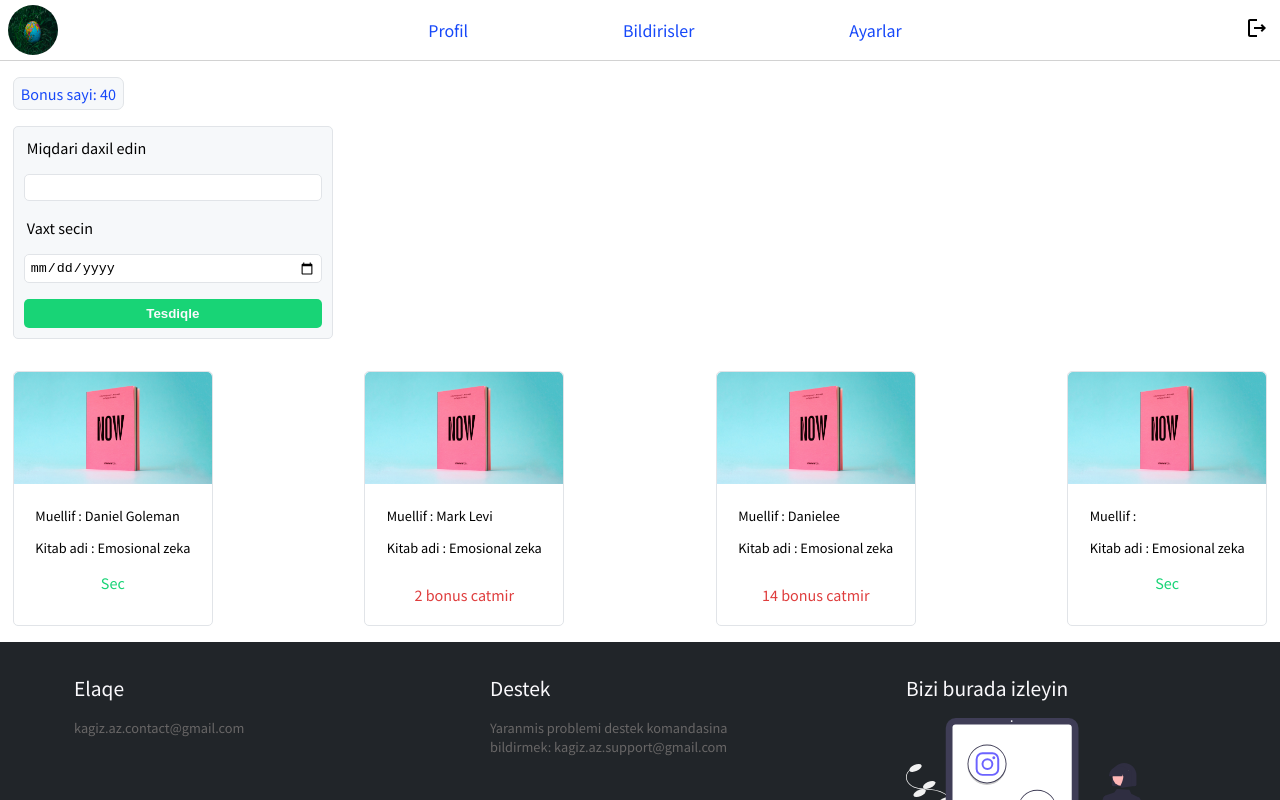
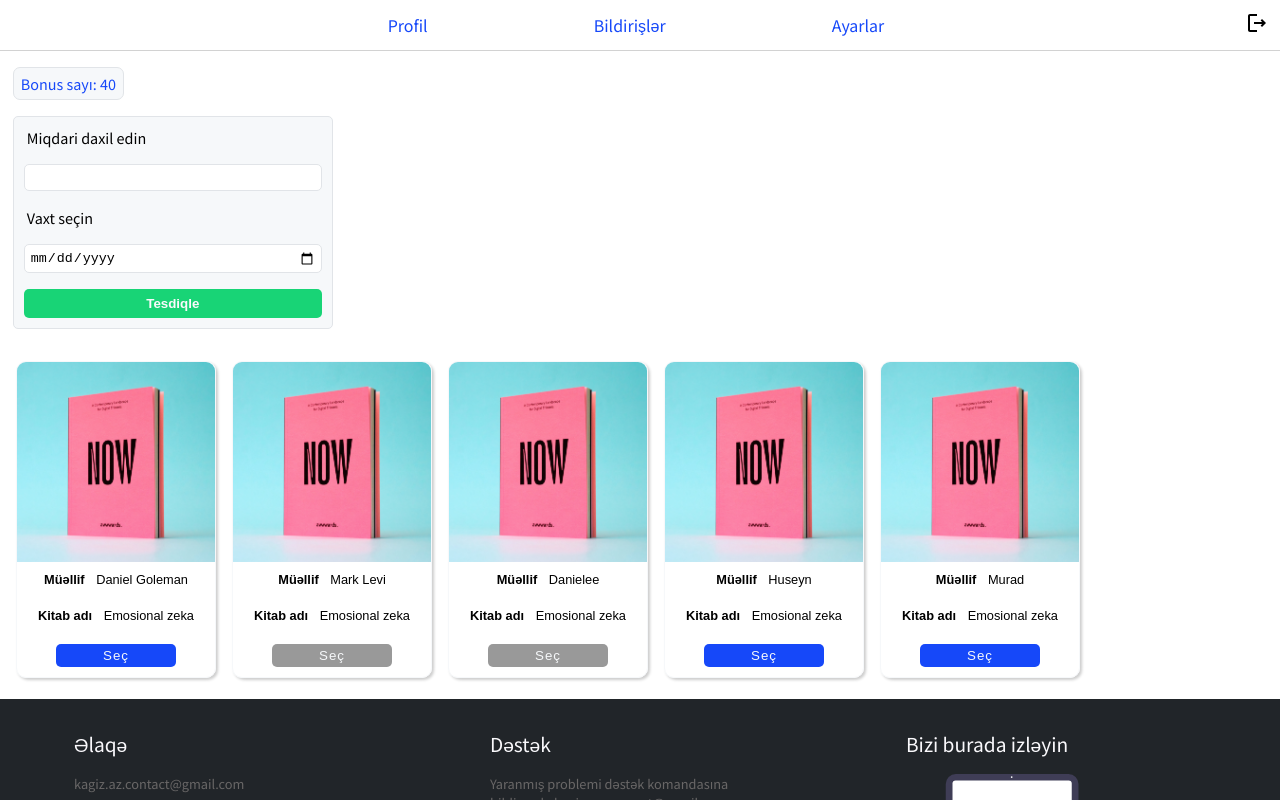
Before and after one commit to HuseyNovruzov/PaperRecycle, a Vue app in the folder paper_recycle/: page /user in a window 1280 px wide. Shown: the top 800 px of the page. Built offline with nearby package versions, Linux system fonts and the light colour scheme.

Commit message:
Production version

```diff
--- a/paper_recycle/src/App.vue
+++ b/paper_recycle/src/App.vue
@@ -80,6 +80,7 @@ export default {
  --green-strong-scale-color: rgb(29, 173, 108);
  --red-scale-color: rgb(223, 61, 61);
  --gray-scale-color: rgb(210,210,210);
+ --disable-button-color: #999;
  --white-scale-8-bg-color: #f6f8fa;
  --white-scale-9-border-color: #e1e4e8;
  --bonusbox-border-color: #cccfd8;
@@ -234,5 +235,16 @@ input:focus:not(.success){
     font-size: .7rem;
     margin: .2rem 0 0 .2rem;
 }
-
+.disable{
+  cursor: not-allowed;
+  background: var(--disable-button-color);
+}
+.submitBtnProp{
+  background: var(--green-scale-color);
+  cursor: pointer;
+}
+.availableBook{
+  background: var(--blue-scale-color);
+  cursor: pointer;
+}
 </style>
--- a/paper_recycle/src/components/Footer.vue
+++ b/paper_recycle/src/components/Footer.vue
@@ -2,15 +2,15 @@
     <footer class="footer">
         <div class="top-footer">
             <div class="contact">
-                <h2>Elaqe</h2>
+                <h2>Əlaqə</h2>
                 <p>kagiz.az.contact@gmail.com</p>
             </div>
             <div class="support">
-                <h2>Destek</h2>
-                <p>Yaranmis problemi destek komandasina bildirmek: kagiz.az.support@gmail.com</p>
+                <h2>Dəstək</h2>
+                <p>Yaranmış problemi dəstək komandasına bildirmək: kagiz.az.support@gmail.com</p>
             </div>
             <div class="social">
-                <h2>Bizi burada izleyin</h2>
+                <h2>Bizi burada izləyin</h2>
                 <div class="social-image">
                     <img src="../assets/social-media.svg" alt="">
                 </div>
--- a/paper_recycle/src/components/HeadSection.vue
+++ b/paper_recycle/src/components/HeadSection.vue
@@ -1,21 +1,18 @@
 <template>
   <div class="headerContainer">
     <div class="userInfo">
-        <div class="profileImage">
-          <img src="../assets/profile.jpeg" alt="">
-        </div>
         <span class="username">{{ getUserName() }}</span>
     </div>
     <header class="headerComponent">
       <div></div>
       <nav class="navigation">
         <router-link class="nav-item" to="/user">Profil</router-link>
-        <router-link class="nav-item" to="/notifications">Bildirisler</router-link>
+        <router-link class="nav-item" to="/notifications">Bildirişlər</router-link>
         <router-link class="nav-item" to="/settings">Ayarlar</router-link>
       </nav>
       <div class="logout">
         <a href="#">
-          <img src="../assets/logout.svg" alt="heasbdan cix" title="Hesabdan cixis">
+          <img src="../assets/logout.svg" alt="Hesabdan çıx" title="Hesabdan cixis">
         </a>
       </div>
     </header>
@@ -31,14 +28,14 @@
           <input type="button" value="Profil" class="nav-btn" @click="hideNavbar">
         </router-link>
         <router-link class="link-space" to="/notifications">
-          <input type="button" value="Bildirisler" class="nav-btn" @click="hideNavbar">
+          <input type="button" value="Bildirişlər" class="nav-btn" @click="hideNavbar">
         </router-link>
         <router-link class="link-space" to="/Settings">
           <input type="button" value="Ayarlar" class="nav-btn" @click="hideNavbar">
         </router-link>
       </nav>
       <div class="logout link-space">
-        <input type="button" value="Hesabdan cix" class="logoutBtn">
+        <input type="button" value="Hesabdan çıx" class="logoutBtn">
       </div>
     </nav>
   </div>
@@ -89,26 +86,17 @@ export default {
   display: flex;
   justify-content: space-between;
   align-items: center;
-  height: 60px;
+  height: 50px;
   padding: 0 .7rem;
 }
 .userInfo{
-  height: 55px;
+  height: 50px;
   display: flex;
   justify-content: center;
   align-items: center;
-  margin-left: calc(var(--mg-unit)/2);
+  margin-left: var(--mg-unit);
 }
-.profileImage{
-  width: 50px;
-  height: 50px;
-  border-radius: 50%;
-}
-.profileImage img{
-  width: 100%;
-  height: 100%;
-  border-radius: 50%;
-}
+
 .navigation{
   width: 40%;
   display: flex;
@@ -150,7 +138,6 @@ export default {
   justify-content: center;
 }
 .username{
-  margin-left: 1rem;
   color: var(--black-text-color);
   font-weight: var(--font-weight-700);
 }
--- a/paper_recycle/src/pages/LoginPage.vue
+++ b/paper_recycle/src/pages/LoginPage.vue
@@ -2,14 +2,14 @@
     <div class="container">
         <div class="formBox">
                 <form action="" class="form">
-                    <label for="login__email" class="textLabel">Email address</label>
+                    <label for="login__email" class="textLabel">Email adres</label>
                     <input type="email" class="inp" id="login__email" v-model="email" />
                     <div class="inputBox">
-                        <label for="login__password" class="textLabel">Sifre</label>
+                        <label for="login__password" class="textLabel">Şifrə</label>
                         <input type="password" id="login__password" class="inp" autocomplete="off" v-model="password" />
                     </div>
                     <label for="repair__password" class="repairPassword">
-                        <router-link to="reset_password" id="repair__password">Sifreni unutmusuz?</router-link>
+                        <router-link to="reset_password" id="repair__password">Şifrəni unutmusuz?</router-link>
                     </label>
                     <div class="btnBox">
                         <input type="submit" value="Daxil ol"/>
--- a/paper_recycle/src/pages/Notification.vue
+++ b/paper_recycle/src/pages/Notification.vue
@@ -1,7 +1,7 @@
 <template>
     <div class="notifications">
         <div class="emptyBox" v-if="!notifications.length">
-                <h1>Bildiris yoxdur</h1>
+                <h1>Bildiriş yoxdur</h1>
         </div>
         <div class="notification" v-for="(notification, index) in notifications" :key="index">
             <div class="messageHeader">
--- a/paper_recycle/src/pages/ResetPassword.vue
+++ b/paper_recycle/src/pages/ResetPassword.vue
@@ -2,11 +2,11 @@
     <div class="resetPasswordBox">
         <div class="resetbox">
             <form action="" class="reset__password">
-                <label for="login_field" class="resetLabel">Qeydiyyatdan kecdiyiniz email addresinizi
-                    daxil edin ve emaile sifreni yenileme linki gonderilecek</label>
+                <label for="login_field" class="resetLabel">Qeydiyyatdan keçdiyiniz email adresinizi
+                    daxil edin və emailə şifrəni yeniləmə linki göndəriləcək</label>
                 <input type="email" class="resetInput" placeholder="Emaili daxil edin"/>
                 <div class="resetBtnBox">
-                    <input type="submit" value="Gonder" />
+                    <input type="submit" value="Gönder" />
                 </div>
             </form>
         </div>
--- a/paper_recycle/src/pages/UserPage.vue
+++ b/paper_recycle/src/pages/UserPage.vue
@@ -2,7 +2,7 @@
     <div class="userContainer">
         <section class="showBonuses">
             <div class="countBonus">
-                 Bonus sayi: {{ bonus }}
+                 Bonus sayı: {{ bonus }}
             </div>
         </section>
         <section class="bonusBox">
@@ -10,27 +10,24 @@
                 <label for="gram" class="textLabel">Miqdari daxil edin</label>
                 <input type="number" id="gram" class="inp" min="1000" step="100" v-model="gram" required />
                 <div class="dateBox">
-                    <label for="date" class="textLabel setDateLabel">Vaxt secin</label>
+                    <label for="date" class="textLabel setDateLabel">Vaxt seçin</label>
                     <input type="date" id="date" class="inp" v-model="date" required />
                 </div>
                 <input type="submit" value="Tesdiqle" class="submitBtn" @click="checkAndSend">
             </form>
         </section>
         <section class="booksContainer">
-            <div class="bookCard" v-for="(book, index) in books" v-bind:key="index">
+             <div class="bookCard" v-for="(book, index) in books" v-bind:key="index">
                 <div class="imageBox">
                     <img src="../assets/book.jpg" alt="">
                 </div>
                 <div class="bookDescription">
                     <div class="bookText">
-                        <p>Muellif : {{ book.name }}</p>
-                        <p>Kitab adi : Emosional zeka</p>
+                        <p><span class="bold-text">Müəllif</span>  {{ book.name }}</p>
+                        <p><span class="bold-text">Kitab adı</span>  Emosional zeka</p>
                     </div>
-                    <div class="isAvailable" v-if="isAvailable(book.bonus)">
-                        <a href="#">Sec</a>
-                    </div>
-                    <div class="notAvailable" v-if="!isAvailable(book.bonus)">
-                        <p class="redText">{{ book.bonus - bonus }} bonus catmir</p>
+                    <div class="isAvailable">
+                        <input type="button" value="Seç" :class="isAvailable(book.bonus) ? 'availableBook': 'disable'" :disabled="isAvailable(book.bonus) ? false : true">
                     </div>
                 </div>
             </div>
@@ -47,10 +44,11 @@ export default {
             date: null,
             bonus: 40,
             booksBonus: [40, 23, 120, 90],
-            books: [{ name: "Daniel Goleman", bonus: 34}, { name: "Mark Levi ", bonus: 42},{ name: "Danielee", bonus: 54}, {name:'', bonus: 32}]
+            books: [{ name: "Daniel Goleman", bonus: 34}, { name: "Mark Levi ", bonus: 42},{ name: "Danielee", bonus: 54}, {name:'Huseyn', bonus: 32}, {name: 'Murad', bonus: 40}]
         }
     },
-
+    computed:{
+    },
     methods: {
             isAvailable(bookBonus){
                 if(this.bonus >= bookBonus){
@@ -84,7 +82,6 @@ export default {
 </script>
 
 <style scoped>
-
 .userContainer{
     display: flex;
     flex-direction: column;
@@ -138,71 +135,81 @@ export default {
     margin-top: var(--mg-top);
     border-radius: 5px;
 }
-.submitBtn:disabled{
-    filter: brightness(60%);
-    cursor: not-allowed;
-}
+
 input:focus{
     box-shadow: 0 0 3px 1px var(--blue-scale-color);
 }
 .booksContainer{
-    display: flex;
+    justify-content: space-between;
     margin-top: calc(var(--mg-top) + 1rem);
-    flex-wrap: wrap;
-    justify-content: space-between;
-    padding: 0 .8rem;
+    margin-bottom: 1rem;
+    overflow-x: auto;
+    white-space: nowrap;
+    scrollbar-width: thin;
+    scrollbar-color: var(--green-scale-color) #fff;
+}
+
+*::-webkit-scrollbar-track{
+    background: #fff;
+}
+*::-webkit-scrollbar-thumb{
+    border-radius: 5px;
+    background: var(--green-scale-color);
 }
 
 .bookCard{
+    display: inline-block;
     width: 200px;
-    border-radius: 5px;
-    border: 1px solid var(--white-scale-9-border-color);
-    display: flex;
-    flex-direction: column;
-    margin-bottom: var(--mg-unit);
+    box-shadow: 2px 2px 3px rgba(0, 0, 0, .2);
+    border-radius: 10px;
+    overflow: hidden;
+    margin-left: 1rem;
+    border: 1px solid var(--white-scale-8-bg-color);
 }
 
 .imageBox{
-    width: 100%;
-    border-radius: 5px 5px 0 0;
+    height: 200px;
 }
 .imageBox img{
     width: 100%;
-    border-radius: 5px 5px 0 0;
+    height: 100%;
+    object-fit: cover;
 }
 .bookDescription{
     display: flex;
     flex-direction: column;
-    align-items: center;
-    padding: 5px 0;
+    font-family:Arial, Helvetica, sans-serif;
 }
 .bookText{
     font-size: var(--bookname-font-size);
+    display: flex;
+    flex-direction: column;
+    align-items: center;
+    line-height: 10px;
 }
-.isAvailable a{
-    color: var(--green-scale-color);
-    font-size: var(--label-font-size);
+.bold-text {
+    font-weight: var(--font-weight-700);
+    margin-right: .5rem;
 }
-.redText{
-    color: var(--red-scale-color);
-    font-size: var(--label-font-size);
+.isAvailable{
+    display: flex;
+    justify-content: center;
+    padding: 10px 0;
 }
-
+.isAvailable input{
+    color: var(--white-scale-8-bg-color);
+    border: none;
+    width: 120px;
+    padding: 4px 0;
+    border-radius: 5px;
+    letter-spacing: 1px;
+    outline: none;
+}
 
 @media only screen and (max-width: 900px){
     .addBonusForm{
         width: 100%;
     }
-    .booksContainer{
-        justify-content: center;
-    }
-    .bookCard{
-        margin-left: var(--mg-unit);
-    }
 }
-@media only screen and (max-width: 430px) {
-    .bookCard{
-        margin-left: 0;
-    }
-}
+
 </style>
```
Also changed, not shown: paper_recycle/src/pages/Settings.vue (+16 -23 lines), paper_recycle/src/pages/SignUp.vue (+10 -10 lines), paper_recycle/src/assets/profile.jpeg (deleted).
